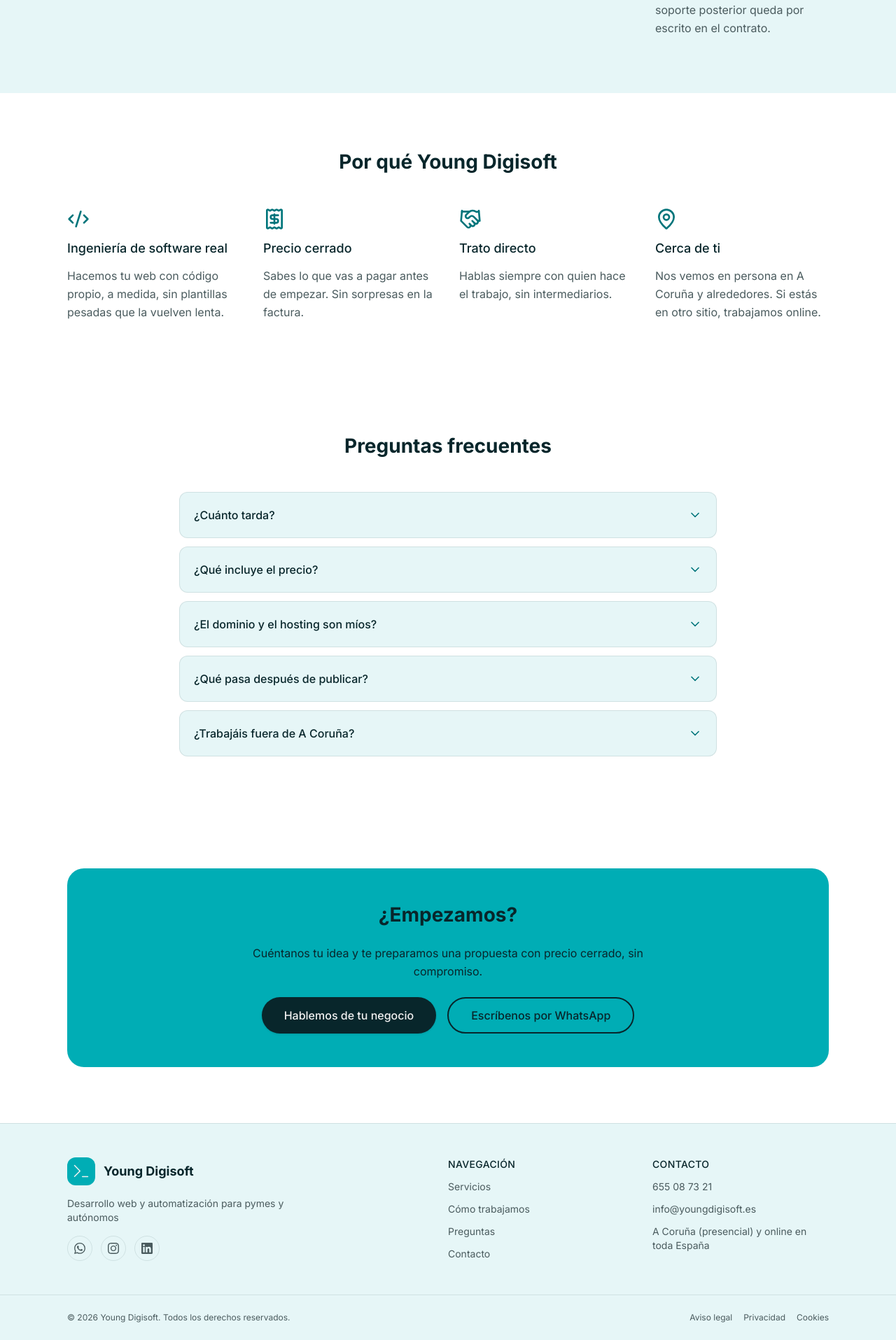
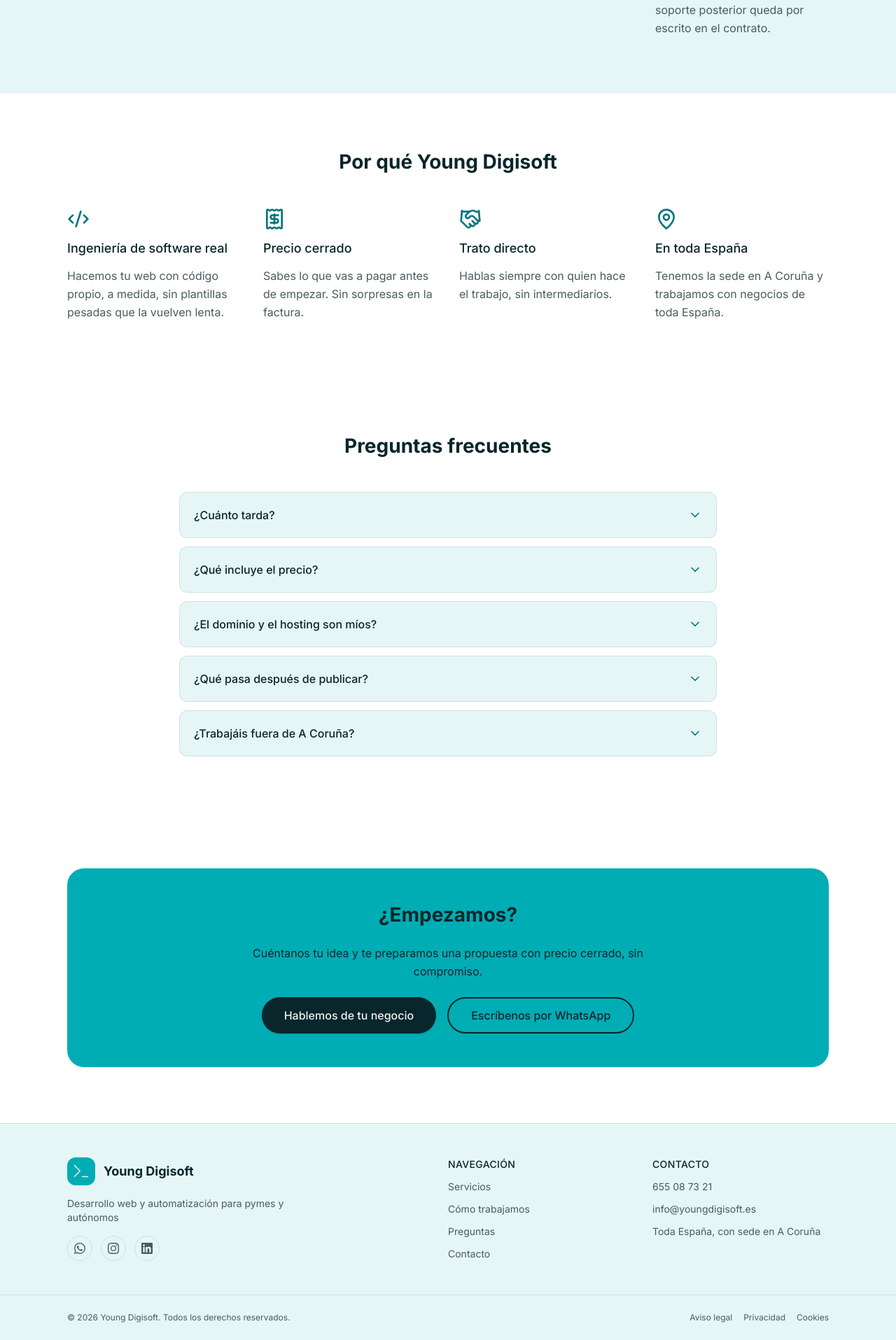
Before and after one commit to Roka1206/young-digisoft, a Next.js app: page / in a window 1280 px wide. Shown: the part 2945-4860 px from the top of the page at 70% size. Built offline with nearby package versions, Linux system fonts and the light colour scheme.

Commit message:
docs(content): describe service area as all of Spain, based in A Coruña
Stop distinguishing in-person and online work in the contact zone,
why-us card and FAQ, and update CLAUDE.md and the plan to match.

```diff
--- a/src/content/faq.ts
+++ b/src/content/faq.ts
@@ -38,6 +38,6 @@
   },
   {
     question: "¿Trabajáis fuera de A Coruña?",
-    answer: ["Sí. Trabajamos en persona en A Coruña y alrededores, y online con negocios de toda España."],
+    answer: ["Sí. Tenemos la sede en A Coruña y trabajamos con negocios de toda España."],
   },
 ];
--- a/src/content/home.ts
+++ b/src/content/home.ts
@@ -82,8 +82,8 @@
       icon: Handshake,
     },
     {
-      title: "Cerca de ti",
-      description: "Nos vemos en persona en A Coruña y alrededores. Si estás en otro sitio, trabajamos online.",
+      title: "En toda España",
+      description: "Tenemos la sede en A Coruña y trabajamos con negocios de toda España.",
       icon: MapPin,
     },
   ],
--- a/src/content/site.ts
+++ b/src/content/site.ts
@@ -31,7 +31,7 @@
   diagnosisHref: whatsappUrl(whatsappNumber, whatsappMessages.diagnosis),
   email: "info@youngdigisoft.es",
   emailHref: "mailto:info@youngdigisoft.es",
-  zone: "A Coruña (presencial) y online en toda España",
+  zone: "Toda España, con sede en A Coruña",
 };
 
 export const socialLinks = [
```
Also changed, not shown: 2 other files (tests, documents, lock files or other folders).
